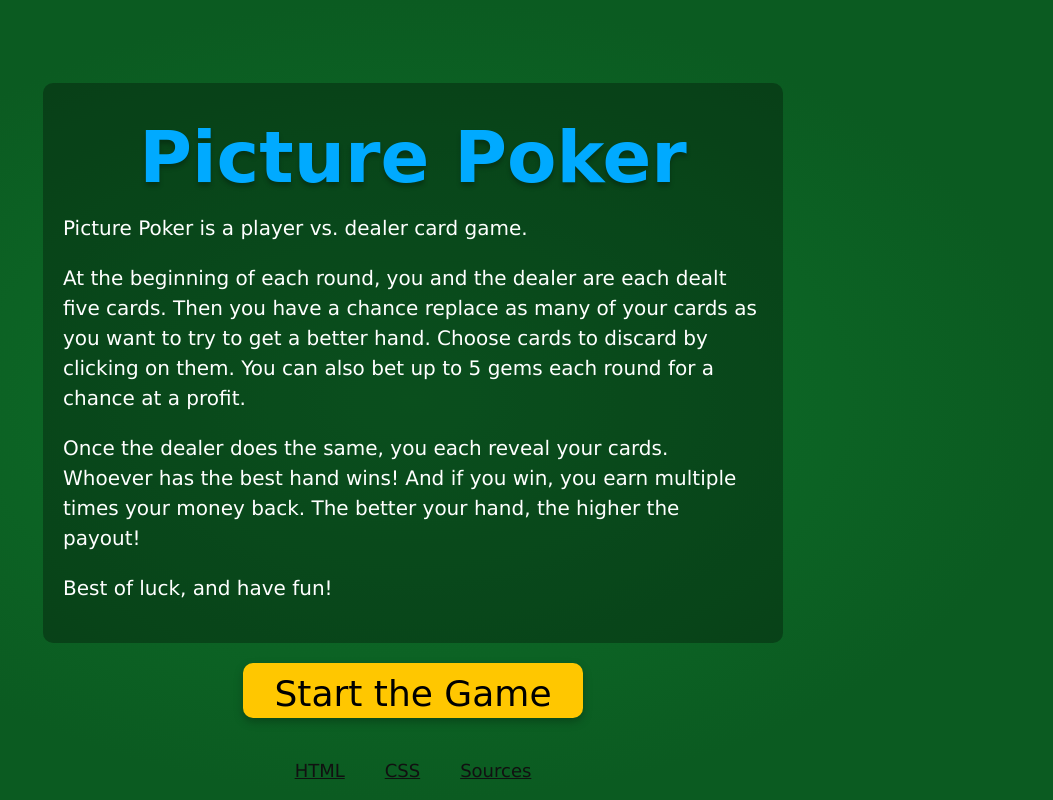
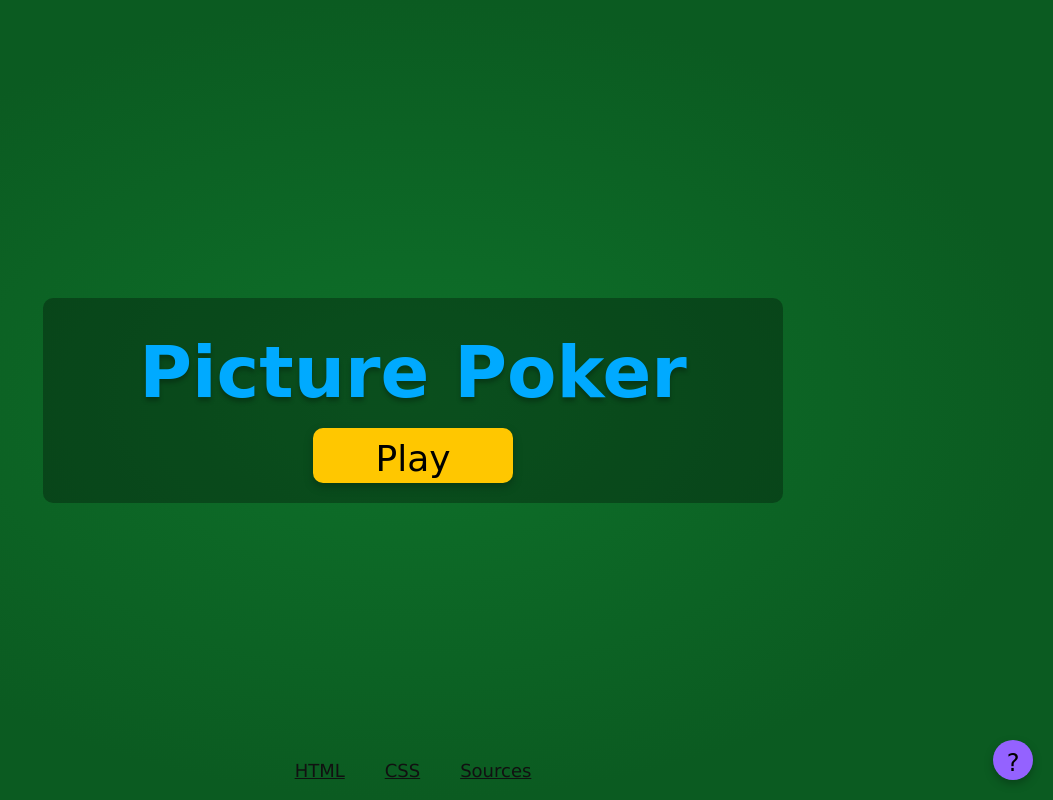
Before and after one commit to joelboersma/picturepoker, a plain HTML site: page index.html in a window 1280 px wide. Shown: the whole page, without its empty margins (227-1280 px from the left). Drawn offline with nearby package versions, Linux system fonts and the light colour scheme; a web font is replaced by a local one.

Commit message:
remove rules from start screen; make ? button always visible

```diff
--- a/index.html
+++ b/index.html
@@ -12,14 +12,11 @@
 </head>
 <body>
    <main>
-      <section id="rules" class="backBox">
+      <section id="start" class="backBox">
          <h1>Picture Poker</h1>
-         <p>Picture Poker is a player vs. dealer card game.</p>
-         <p>At the beginning of each round, you and the dealer are each dealt five cards. Then you have a chance replace as many of your cards as you want to try to get a better hand. Choose cards to discard by clicking on them. You can also bet up to 5 gems each round for a chance at a profit.</p>
-         <p>Once the dealer does the same, you each reveal your cards. Whoever has the best hand wins! And if you win, you earn multiple times your money back. The better your hand, the higher the payout!</p>
-         <p>Best of luck, and have fun!</p>
+         <button id="startGame">Play</button>
       </section>
-      <button id="startGame">Start the Game</button>
+
 
       <div id="dealer" hidden></div>
       <div id="player" hidden></div>
@@ -114,7 +111,7 @@
    </aside>
 
    <button id="quit" hidden>Quit</button>
-   <button id="help" hidden>?</button>
+   <button id="help">?</button>
 
    <footer>
       <nav>
--- a/script.js
+++ b/script.js
@@ -7,7 +7,7 @@
    const footer = document.querySelector('footer');
    const actionArea = document.getElementById('actions');
    const drawButton = document.getElementById('draw');
-   const rules = document.getElementById('rules');
+   const start = document.getElementById('start');
    const startButton = document.getElementById('startGame');
    const quitButton = document.getElementById('quit');
    const helpButton = document.getElementById('help');
@@ -169,8 +169,7 @@
       helpButton.removeAttribute('hidden');
       handsPanel.removeAttribute('hidden');
       bankPanel.removeAttribute('hidden');
-      rules.toggleAttribute('hidden');
-      startButton.toggleAttribute('hidden');
+      start.style.display = 'none';
       footer.toggleAttribute('hidden');
 
       // Reload when pushing quit button
@@ -178,16 +177,16 @@
          location.reload();
       });
 
-      // Popup toggling
-      helpButton.addEventListener('click', function() {
-         popup.removeAttribute('hidden');
-      });
-      doneButton.addEventListener('click', function() {
-         popup.toggleAttribute('hidden');
-      });
-
       setUpRound();
    }
+
+   // Popup toggling
+   helpButton.addEventListener('click', function() {
+      popup.removeAttribute('hidden');
+   });
+   doneButton.addEventListener('click', function() {
+      popup.toggleAttribute('hidden');
+   });
 
 
    /// === MAIN GAMEPLAY LOOP ===
--- a/styles.css
+++ b/styles.css
@@ -39,13 +39,17 @@ h1 {
    height: 90px;
 }
 
-#rules {
+#start {
    font-size: 20px;
    width: 700px;
    margin: 0;
    padding: 20px;
    line-height: 1.5;
    z-index: 1;
+
+   display: flex;
+   flex-direction: column;
+   align-items: center;
 }
 
 main {
@@ -81,7 +85,7 @@ button:hover {
 
 #startGame {
    margin-top: 20px;
-   width: 340px;
+   width: 200px;
    z-index: 2;
 }
 
```
